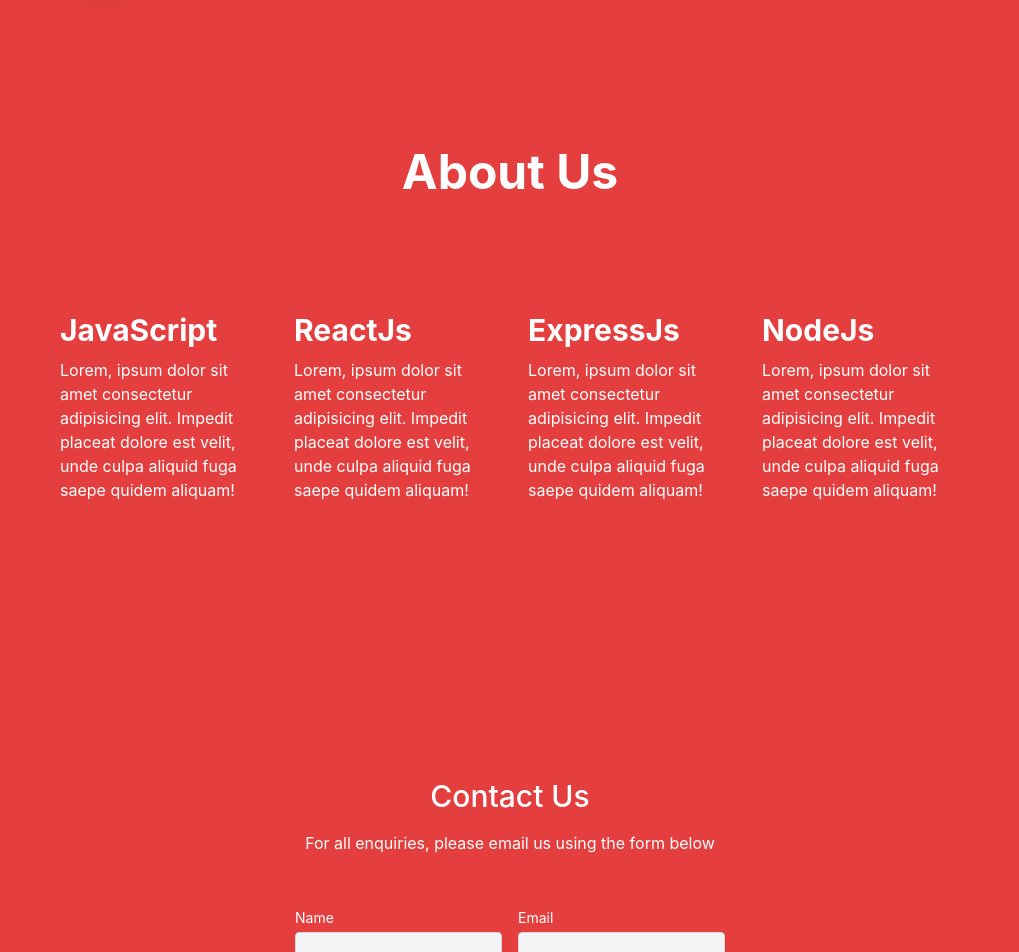
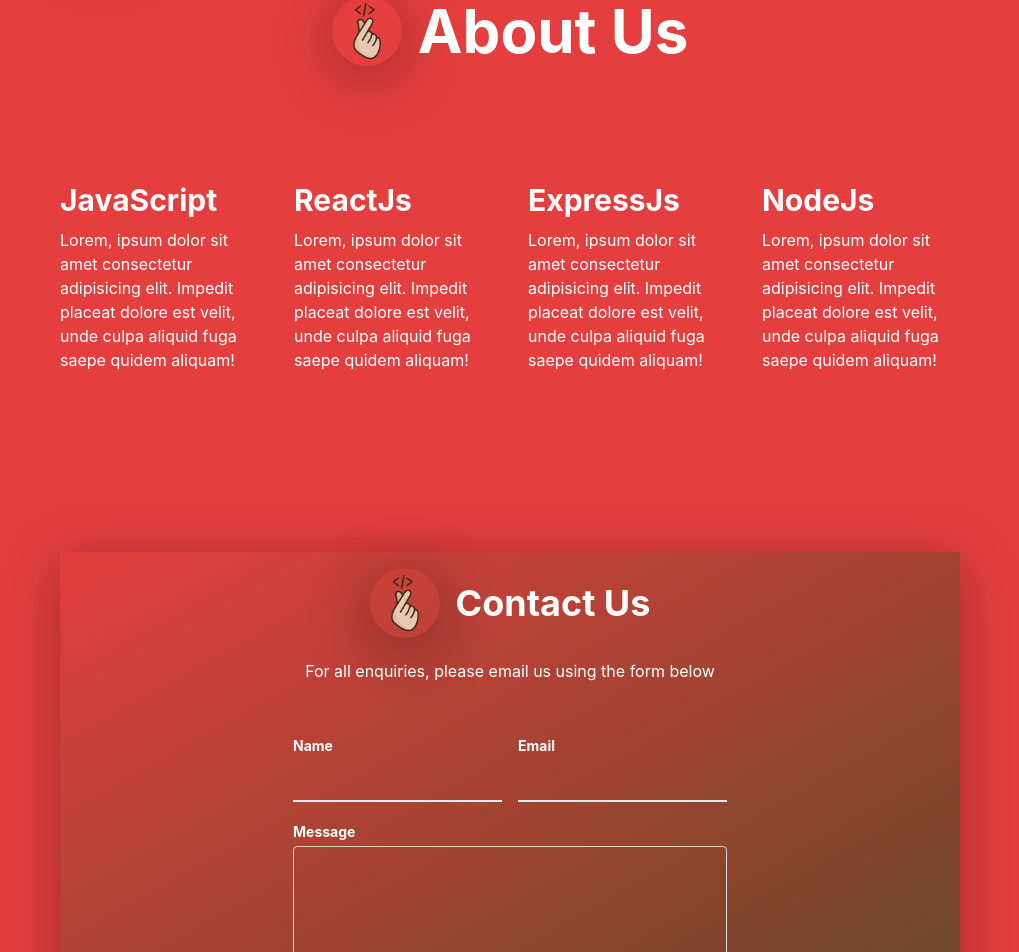
Before and after one commit to artanhysenaj/web-tech-proj, a React (Create React App) app: page /about in a window 1280 px wide. Shown: the part 138-1090 px from the top of the page, without its empty margins (130-1149 px from the left). Built offline with nearby package versions, Linux system fonts and the light colour scheme.

Commit message:
UI fixes

```diff
--- a/src/pages/AboutPage.jsx
+++ b/src/pages/AboutPage.jsx
@@ -1,13 +1,19 @@
 import React from 'react'
+import Logo from "../components/UI/Logo/Logo";
 
 const AboutPage = (props)=>{
+
 return(
 <>
-
-  <h1 className="text-center text-5xl mt-[200px] mb-[75px] font-bold text-white">
+  {/* <h1 className="text-center text-5xl mt-[200px] mb-[75px] font-bold text-white">
     About Us
-  </h1>
-
+  </h1> */}
+  <div className="flex justify-center items-center">
+          <Logo />
+          <div className="ml-4">
+            <h2 className="text-6xl font-bold text-white in-line">About Us</h2>
+          </div>
+    </div>
   <div className="grid sm:grid-cols-1 md:grid-cols-2 lg:grid-cols-4 space-around gap-9 mt-[80px] mb-[180px]">
     <div>
       <h1 className="text-3xl text-white pb-[10px] mt-9 font-bold text-center md:text-left">
@@ -40,12 +46,18 @@
 
   <div>
   <section className="text-gray-700 body-font relative">
-    <div className="container px-5 py-24 mx-auto">
+    <div className="container px-5 py-24 mx-auto p-2 sm:p-4 shadow-[0_10px_60px_1px_rgba(0,0,0,0.3)]  sm:mx-0 bg-gradient-to-br from-[#e33e3e] to-[#614925] mb-20 rounded-sm">
+    <div className="flex justify-center items-center">
+          <Logo />
+          <div className="ml-4">
+            <h2 className="text-4xl font-bold text-white in-line">Contact Us</h2>
+          </div>
+    </div>
       <div className="flex flex-col text-center w-full mb-12">
-        <h1 className="sm:text-3xl text-2xl font-medium title-font mb-4 text-white">
+        {/* <h1 className="sm:text-3xl text-2xl font-medium title-font mb-4 text-white">
           Contact Us
-        </h1>
-        <p className="lg:w-2/3 mx-auto leading-relaxed text-white">
+        </h1> */}
+        <p className="lg:w-2/3 mx-auto mt-5 leading-relaxed text-white">
           For all enquiries, please email us using the form below
         </p>
       </div>
@@ -53,14 +65,14 @@
         <div className="flex flex-wrap -m-2">
           <div className="p-2 w-1/2">
             <div className="relative">
-              <label htmlFor="name" className="leading-7 text-sm text-white">
+              <label htmlFor="name" className="leading-7 text-sm text-white font-bold">
                 Name
               </label>
               <input
                 type="text"
                 id="name"
                 name="name"
-                className="w-full bg-gray-100 rounded border border-gray-300 focus:border-indigo-500  outline-none text-gray-700 py-1 px-3 leading-8 transition-colors duration-200 ease-in-out"
+                className="w-full py-2 px-3 transition-all text-[#f5f5f5] border-b-2 bg-transparent outline-none  null"
               />
             </div>
           </div>
@@ -68,7 +80,7 @@
             <div className="relative">
               <label
                 htmlFor="email"
-                className="leading-7 text-sm text-white"
+                className="leading-7 text-sm text-white font-bold"
               >
                 Email
               </label>
@@ -76,7 +88,7 @@
                 type="email"
                 id="email"
                 name="email"
-                className="w-full bg-gray-100 rounded border border-gray-300 focus:border-indigo-500 text-base outline-none text-gray-700 py-1 px-3 leading-8 transition-colors duration-200 ease-in-out"
+                className="w-full py-2 px-3 transition-all text-[#f5f5f5] border-b-2 bg-transparent outline-none  null"
               />
             </div>
           </div>
@@ -84,14 +96,14 @@
             <div className="relative">
               <label
                 htmlFor="message"
-                className="leading-7 text-sm text-white"
+                className="leading-7 text-sm text-white font-bold"
               >
                 Message
               </label>
               <textarea
                 id="message"
                 name="message"
-                className="w-full bg-gray-100 rounded border border-gray-300 focus:border-indigo-500 h-32 text-base outline-none text-gray-700 py-1 px-3 resize-none leading-6 transition-colors duration-200 ease-in-out"
+                className="w-full bg-transparent text-white rounded border border-gray-300 focus:border-indigo-500 h-32 text-base outline-none  py-1 px-3 resize-none leading-6 transition-colors duration-200 ease-in-out"
               ></textarea>
             </div>
           </div>
```
